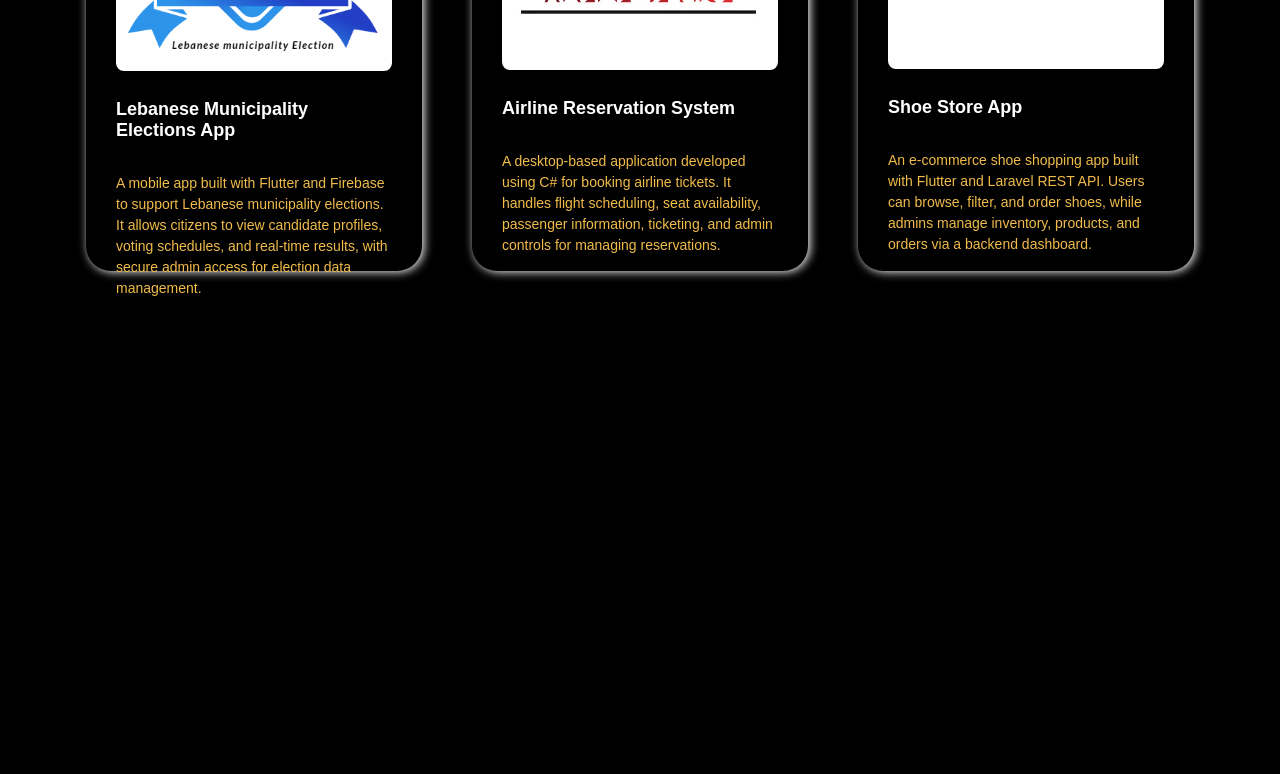
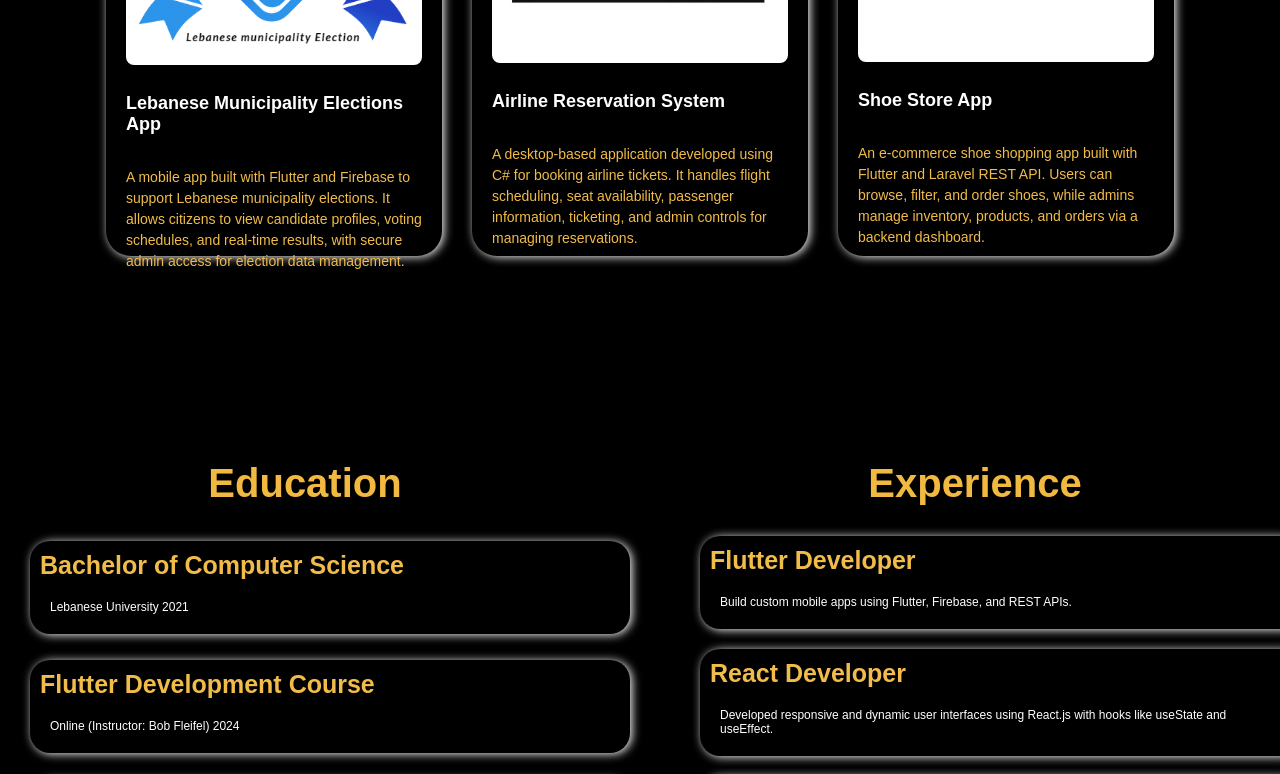
Before and after one commit to ReneYoussef/React_Portfolio, a React (Vite) app: page / in a window 1280 px wide. Shown: the part 2000-2774 px from the top of the page. Before the commit the page ends 2396 px from the top, so only its background shows below. Built offline with nearby package versions, Linux system fonts and the light colour scheme.

Commit message:
React Portfolio adding Experience and Education section  and styling it

```diff
--- a/src/App.jsx
+++ b/src/App.jsx
@@ -1,22 +1,17 @@
-
-import Intro from './Components/Intro'
-import Header from './Components/Header'
-import Service from './Components/Services/Services'
-import Projects from './Components/Project/Project'
-
-
+import Intro from "./Components/Intro";
+import Header from "./Components/Header";
+import Service from "./Components/Services/Services";
+import Projects from "./Components/Project/Project";
+import EducationXExperiences from "./Components/Experience&Education/Edu&Exp_Parent";
 
 export default function App() {
-
-
-  return(
-  <>
-    <Header />
-    <Intro/>
-    <Service/>
-    <Projects/>
-
-
+  return (
+    <>
+      <Header />
+      <Intro />
+      <Service />
+      <Projects />
+      <EducationXExperiences />
     </>
-  )
+  );
 }
--- /dev/null
+++ b/src/Components/Experience&Education/Edu&Exp_Parent.jsx
@@ -0,0 +1,11 @@
+import Education from './Education';
+import Experience from './Experience';
+
+export default function EducationXExperience() {
+  return (
+    <div className="side-by-side-container">
+      <Education />
+      <Experience />
+    </div>
+  );
+}
--- /dev/null
+++ b/src/Components/Experience&Education/Education.jsx
@@ -0,0 +1,11 @@
+import EducationLists from "./EducationLists";
+import EducationData from "./EducationData";
+
+export default function Experience() {
+  return (
+    <div className="Education-parent">
+      <h2>Education</h2>
+      <EducationLists educations={EducationData} />
+    </div>
+  );
+}
--- /dev/null
+++ b/src/Components/Experience&Education/EducationData.js
@@ -0,0 +1,27 @@
+export default [
+  {
+    id: 1,
+    degree: "Bachelor of Computer Science",
+    institution: "Lebanese University",
+    year: "2021",
+  },
+  {
+    id: 2,
+    degree: "Flutter Development Course",
+    institution: "Online (Instructor: Bob Fleifel)",
+    year: "2024",
+  },
+  {
+    id: 3,
+    degree: "Laravel & REST API Course",
+    institution: "Online (Instructor: Bob Fleifel)",
+    year: "2024",
+  },
+
+  {
+    id: 4,
+    degree: "React Web Development Course",
+    institution: "Online Platform at freeCode Campe",
+    year: "2025",
+  },
+];
--- /dev/null
+++ b/src/Components/Experience&Education/EducationLists.jsx
@@ -0,0 +1,14 @@
+
+export default function EducationLists({educations}) {
+  return (
+    <div className="Education-container">
+      {educations.map((edu) => (
+        <div key={edu.id} className="Education-card">
+          <h3>{edu.degree}</h3>
+          <p>{edu.institution} {edu.year}</p>
+
+        </div>
+      ))}
+    </div>
+  );
+}
--- /dev/null
+++ b/src/Components/Experience&Education/Experience.jsx
@@ -0,0 +1,11 @@
+import ExperienceLists from "./ExperienceLists";
+import ExperienceData from "./ExperienceData";
+
+export default function Experience() {
+  return (
+    <div className="experience-parent">
+      <h2>Experience</h2>
+      <ExperienceLists experience={ExperienceData} />
+    </div>
+  );
+}
--- /dev/null
+++ b/src/Components/Experience&Education/ExperienceData.js
@@ -0,0 +1,22 @@
+export default [
+  {
+    id: 1,
+    title: "Flutter Developer",
+    description: "Build custom mobile apps using Flutter, Firebase, and REST APIs."
+  },
+  {
+    id: 2,
+    title: "React Developer",
+    description: "Developed responsive and dynamic user interfaces using React.js with hooks like useState and useEffect."
+  },
+  {
+    id: 3,
+    title: "Laravel Backend Developer",
+    description: "Built RESTful APIs using Laravel to support mobile and web applications with secure authentication."
+  },
+  {
+    id: 4,
+    title: "Video Annotation Specialist",
+    description: "Annotated pool-related videos for an AI dataset at KourAi, focusing on precision and safety use cases."
+  }
+];
--- /dev/null
+++ b/src/Components/Experience&Education/ExperienceLists.jsx
@@ -0,0 +1,12 @@
+export default function ExperienceLists({ experience }) {
+  return (
+    <div className="experience-container">
+      {experience.map((exp) => (
+        <div key={exp.id} className="experience-card">
+          <h2 className="experience-title">{exp.title}</h2>
+          <p className="experience-description">{exp.description}</p>
+        </div>
+      ))}
+    </div>
+  );
+}
--- a/src/Components/Header.jsx
+++ b/src/Components/Header.jsx
@@ -12,6 +12,7 @@ export default function Header() {
     <div className="nav-links">
       <a href="">Services</a>
       <a href="">Projects</a>
+      <a href="">Exp & Edu</a>
       <a href="">Skills</a>
 
       <button>Lets Talk</button>
--- a/src/Components/Project/projectData.js
+++ b/src/Components/Project/projectData.js
@@ -24,4 +24,5 @@ export default [
       "An e-commerce shoe shopping app built with Flutter and Laravel REST API. Users can browse, filter, and order shoes, while admins manage inventory, products, and orders via a backend dashboard.",
     imgurl: HoopHouseLogo,
   },
+
 ];
--- a/src/index.css
+++ b/src/index.css
@@ -46,7 +46,7 @@ body {
 .nav-links {
   display: flex;
   align-items: center;
-  margin-left: 45px;
+  margin-left: 90px;
 }
 
 .nav-links a {
@@ -61,7 +61,7 @@ body {
   height: 35px;
   /* Add fixed height for proper vertical alignment */
   color: rgb(255, 255, 255);
-  margin-left: 15px;
+  margin-left: 5px;
   text-decoration: none;
   font-size: 0.9rem;
   border-radius: 6px;
@@ -348,14 +348,15 @@ body {
   gap: 50px;
   justify-content: center;
   padding: 30px;
+  padding-bottom: 50px;
 }
 
 /* Parent wrapper for the projects section */
 .Projects-parent {
   width: 100%;
-  height: 101vh;
+  height: 100vh;
   /* Full screen section */
-  padding-top: 35px;
+  padding-top: 30px;
   margin-bottom: -20px;
 }
 
@@ -363,7 +364,6 @@ body {
 .Projects-parent h2 {
   margin: 40px;
   position: relative;
-  top: 3%;
 
   font-size: 50px;
   color: #f1b940;
@@ -380,7 +380,8 @@ body {
   height: 480px;
   background-color: #000000;
   color: #f1bc4a;
-  padding: 30px;
+  padding: 20px;
+  margin: -10px;
   border-radius: 25px;
   box-shadow: 2px 1px 10px rgb(245, 244, 243);
   flex: 1 1 calc(30% - 30px);
@@ -446,3 +447,130 @@ body {
     font-size: 13px;
   }
 }
+
+
+/* Experience css */
+
+.experience-parent {
+  width: 100%;
+  height: 100vh;
+  padding: 60px 0;
+  display: flex;
+  flex-direction: column;
+}
+
+.experience-parent h2 {
+  font-size: 40px;
+  color: #f1b940;
+  margin-bottom: 30px;
+  text-align: center;
+  font-weight: bold;
+}
+
+.experience-container {
+
+  padding-left: 50px;
+  display: flex;
+  flex-direction: column;
+  justify-content: flex-start;
+  gap: 20px;
+  box-sizing: border-box;
+}
+
+.experience-card {
+
+  background-color: transparent;
+  color: #f1bc4a;
+  border-radius: 20px;
+  box-shadow: 2px 1px 10px rgb(245, 244, 243);
+  width: 600px;
+  min-height: 40px;
+}
+
+.experience-card:hover {
+  box-shadow: 2px 1px 20px #f1bc4a;
+  transform: translateY(-5px);
+}
+
+.experience-card h2 {
+  display: flex;
+  justify-content: baseline;
+  align-items: center;
+  margin: 10px;
+  font-size: 25px;
+  color: #f1bc4a;
+}
+
+.experience-card p {
+   display: flex;
+  margin: 20px;
+  font-size: 12px;
+  color: #ffffff;
+}
+
+
+/* Education css */
+.Education-parent {
+  width: 100%;
+  height: 100vh;
+  padding: 60px 0;
+  display: flex;
+  flex-direction: column;
+}
+
+.Education-parent h2 {
+  font-size: 40px;
+  color: #f1b940;
+  margin-bottom: 35px;
+  text-align: center;
+  font-weight: bold;
+}
+
+.Education-container {
+
+  padding-left: 50px;
+  display: flex;
+  flex-direction: column;
+  justify-content: flex-start;
+gap: 26px;
+  box-sizing: border-box;
+
+}
+
+.Education-card {
+  background-color: transparent;
+  color: #f1bc4a;
+  border-radius: 20px;
+  box-shadow: 2px 1px 10px rgb(245, 244, 243);
+  width: 600px;
+  min-height: 40px;
+}
+
+.Education-card:hover {
+  box-shadow: 2px 1px 20px #f1bc4a;
+  transform: translateY(-5px);
+}
+
+.Education-card h3 {
+  display: flex;
+  justify-content: baseline;
+  align-items: center;
+  margin: 10px;
+  font-size: 25px;
+  color: #f1bc4a;
+}
+
+/* Description inside experience card */
+.Education-card p {
+  display: flex;
+  margin: 20px;
+  font-size: 12px;
+  color: #ffffff;
+}
+
+.side-by-side-container {
+  display: flex;
+  gap: 20px; /* space between components */
+  justify-content: center; /* center horizontally (optional) */
+  align-items: start; /* align to top */
+}
```
